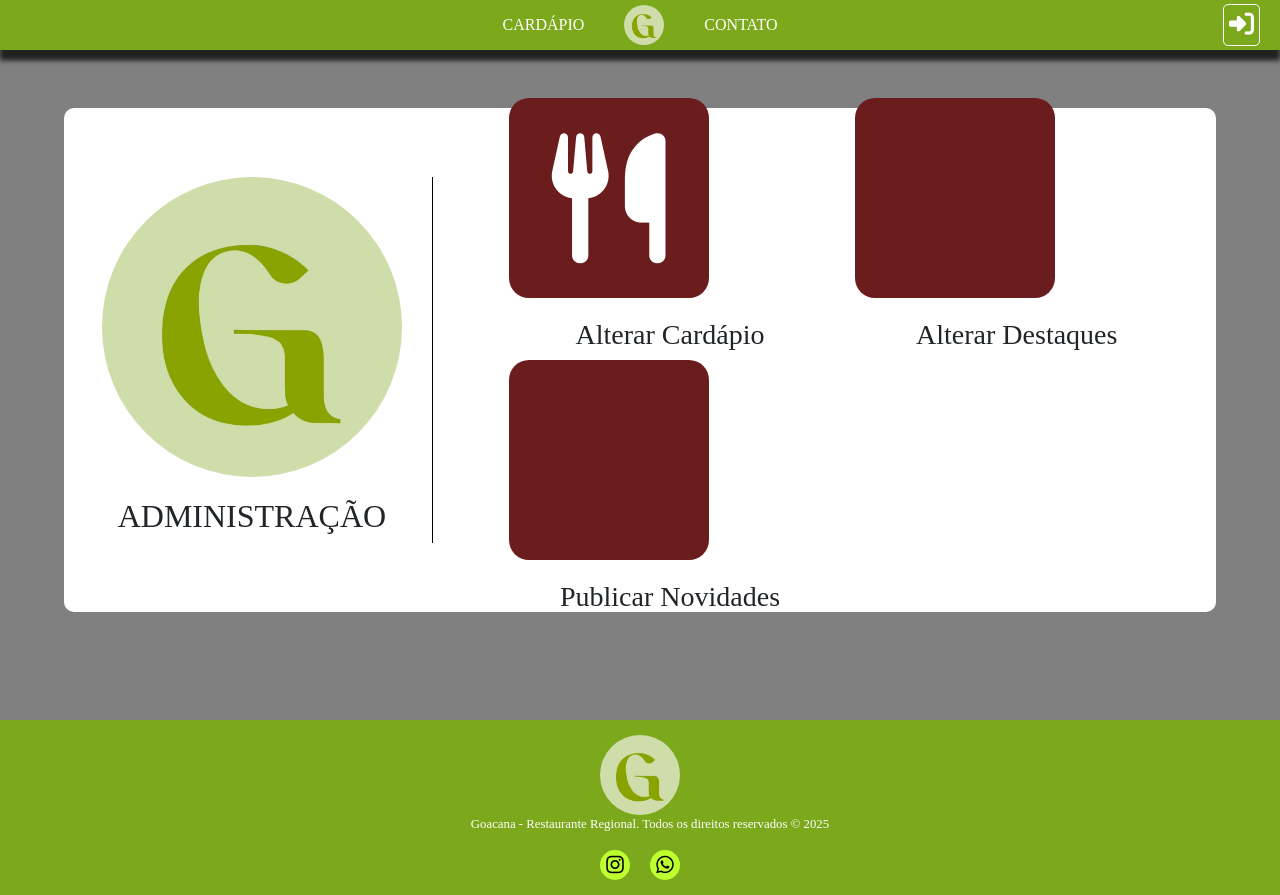
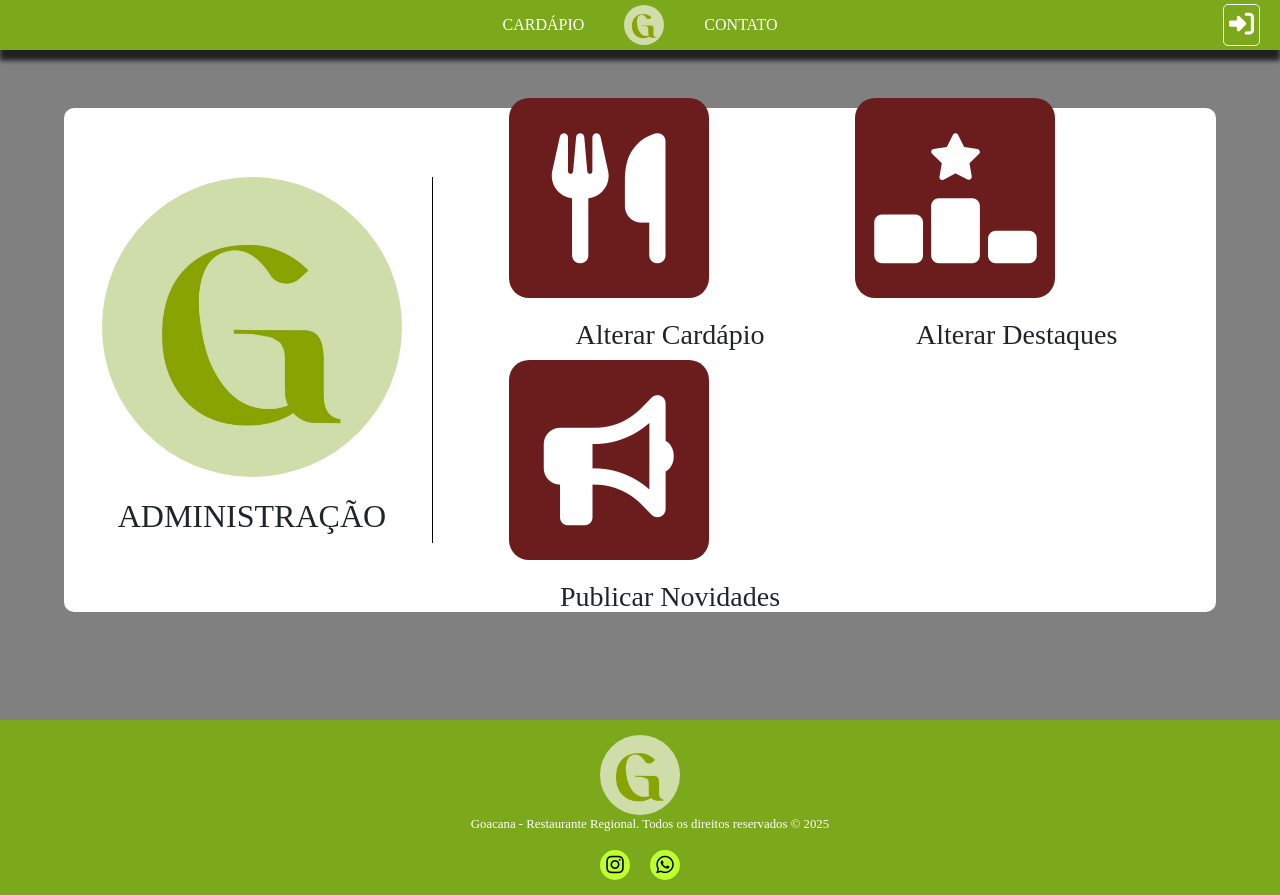
Before and after one commit to EmanuelFelixX/Goacana, a Django app: page /admins/ in a window 1280 px wide. Run offline with Django 5.2, Linux system fonts and the light colour scheme; some libraries are stand-ins or nearby versions; some web fonts are replaced.

Commit message:
adicionei icones tela admins altera destaque e publica novidade

```diff
--- a/core/templates/admins.html
+++ b/core/templates/admins.html
@@ -25,13 +25,13 @@ Admins
                 </div>
                 <div class="col-12 col-md-6 col-xxl-4 conj">
                     <div class="icon">
-
+                        <i class="fa-solid fa-ranking-star"></i>
                     </div>
                     <h3>Alterar Destaques</h3>
                 </div>
                 <div class="col-12 col-md-6 col-xxl-4 conj">
                     <div class="icon">
-
+                        <i class="fa-solid fa-bullhorn"></i>
                     </div>
                     <h3>Publicar Novidades</h3>
                 </div>
```
